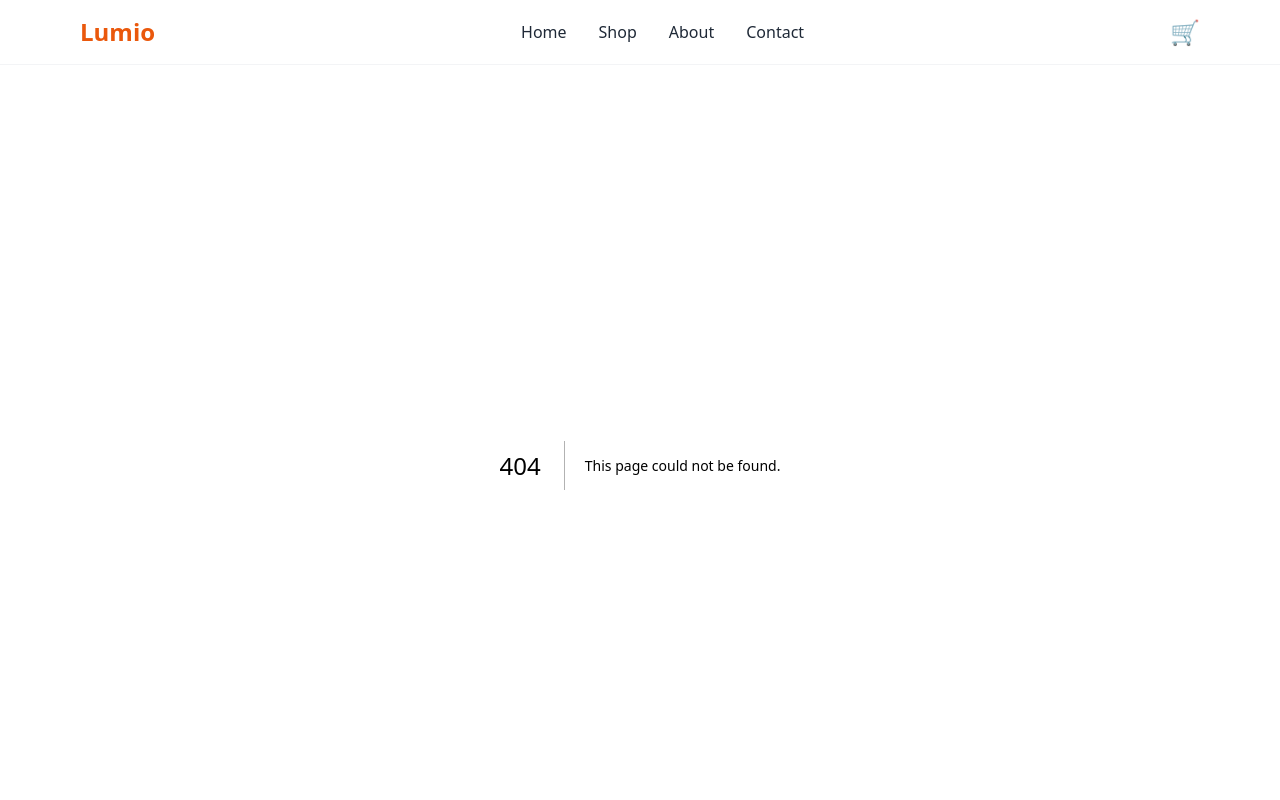
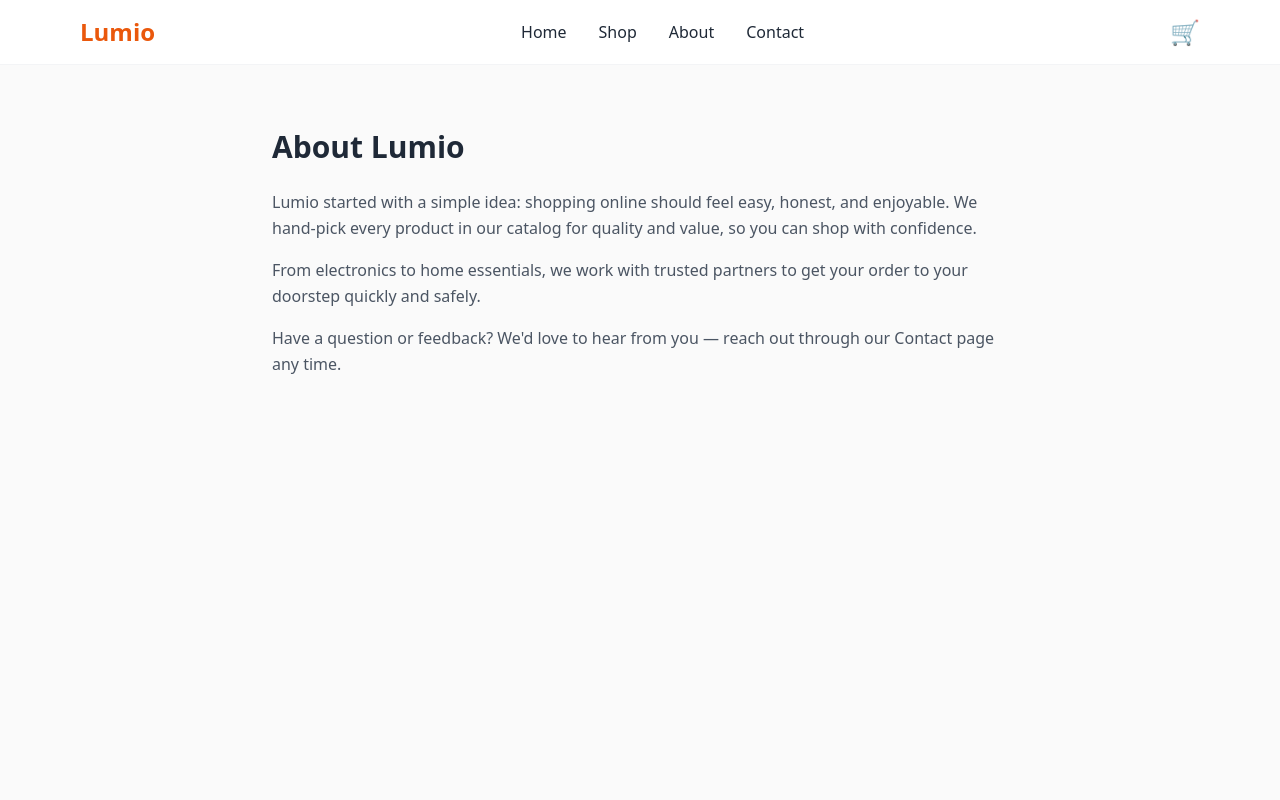
Before and after one commit to elvisbrandi/Lumio, a Next.js app: page /about in a window 1280 px wide. Before the commit this address had no page. Shown: the top 800 px of the page. Built offline with nearby package versions, Linux system fonts and the light colour scheme.

Commit message:
app/about/page.js

```diff
--- /dev/null
+++ b/app/about/page.js
@@ -0,0 +1,20 @@
+export default function About() {
+  return (
+    <div className="max-w-3xl mx-auto px-4 py-16">
+      <h1 className="text-3xl font-bold mb-6">About Lumio</h1>
+      <p className="text-gray-600 leading-relaxed mb-4">
+        Lumio started with a simple idea: shopping online should feel easy,
+        honest, and enjoyable. We hand-pick every product in our catalog for
+        quality and value, so you can shop with confidence.
+      </p>
+      <p className="text-gray-600 leading-relaxed mb-4">
+        From electronics to home essentials, we work with trusted partners to
+        get your order to your doorstep quickly and safely.
+      </p>
+      <p className="text-gray-600 leading-relaxed">
+        Have a question or feedback? We'd love to hear from you — reach out
+        through our Contact page any time.
+      </p>
+    </div>
+  );
+}
```
